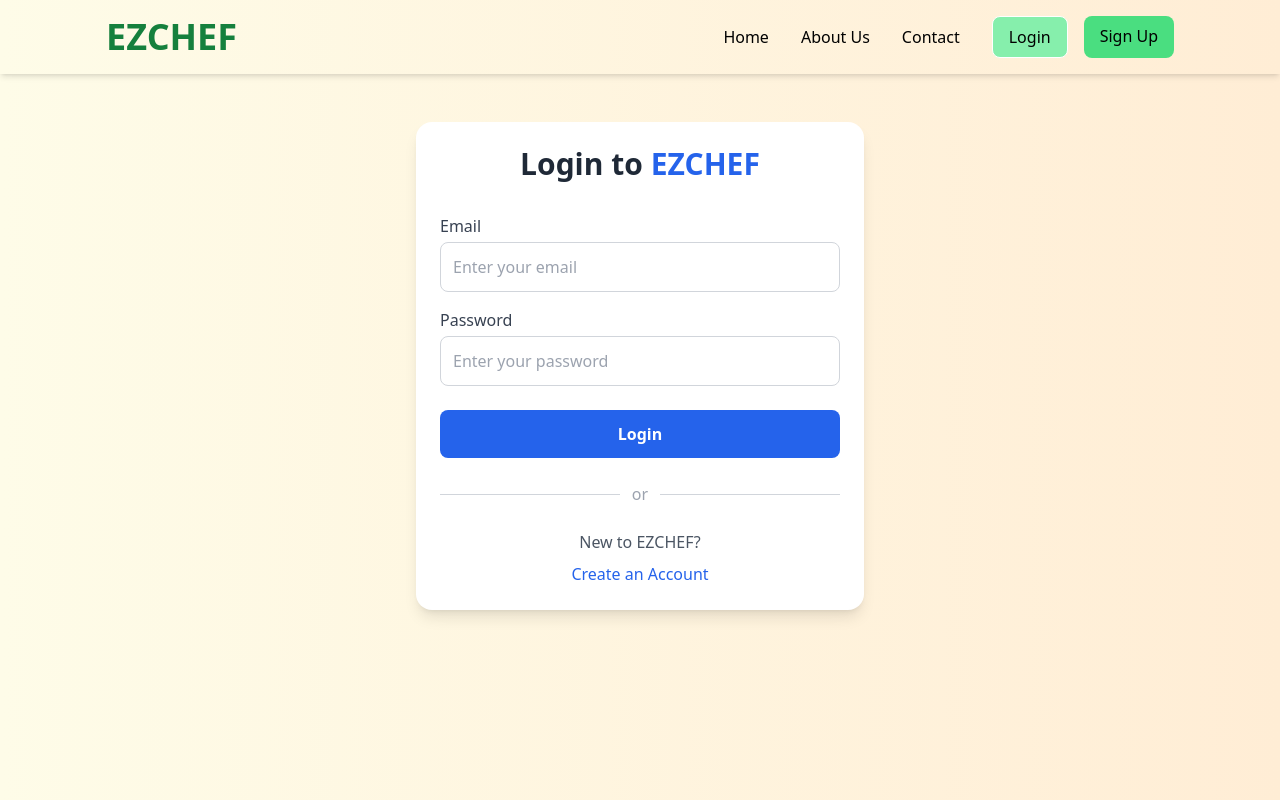
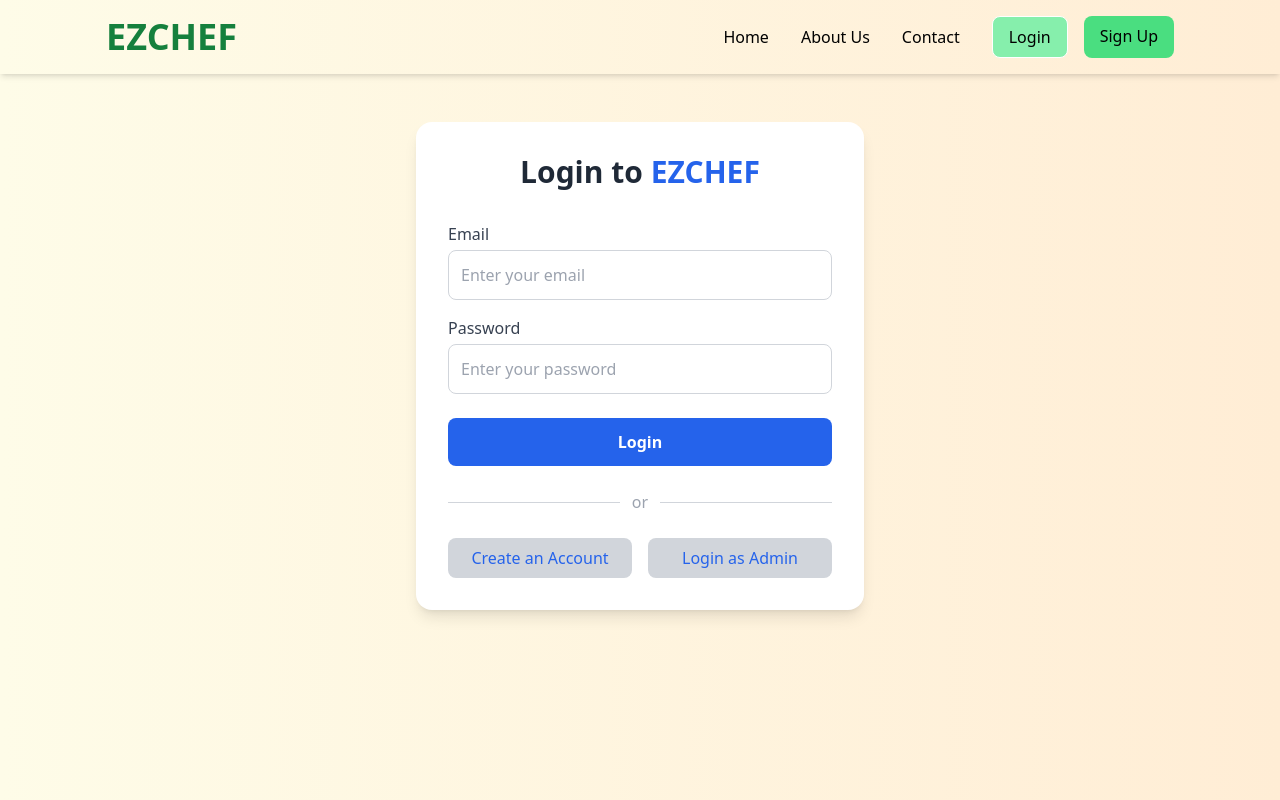
Before and after one commit to lokesh-yadav12/Restaurant-management-system, a React (Vite) app in the folder frontend/: page /login in a window 1280 px wide. Shown: the top 800 px of the page. Built offline with nearby package versions, Linux system fonts and the light colour scheme.

Commit message:
Update Login.jsx

```diff
--- a/frontend/src/pages/Login.jsx
+++ b/frontend/src/pages/Login.jsx
@@ -14,10 +14,13 @@ const Login = () => {
     setIsLoading(true);
 
     try {
-      const { data } = await axios.post(`${import.meta.env.VITE_BACKEND_URL}/api/users/login`, {
-        email,
-        password,
-      });
+      const { data } = await axios.post(
+        `${import.meta.env.VITE_BACKEND_URL}/api/users/login`,
+        {
+          email,
+          password,
+        }
+      );
 
       localStorage.setItem("userInfo", JSON.stringify(data));
 
@@ -40,9 +43,9 @@ const Login = () => {
 
       <form
         onSubmit={handleSubmit}
-        className="bg-white w-full max-w-md p-6 rounded-2xl shadow-lg"
+        className="bg-white w-full max-w-md p-6 sm:p-8 rounded-2xl shadow-lg flex flex-col"
       >
-        <h2 className="text-3xl font-extrabold mb-8 text-center text-gray-800">
+        <h2 className="text-2xl sm:text-3xl font-extrabold mb-8 text-center text-gray-800">
           Login to <span className="text-blue-600">EZCHEF</span>
         </h2>
 
@@ -63,7 +66,9 @@ const Login = () => {
 
         {/* Password */}
         <div className="mb-6">
-          <label className="block text-gray-700 mb-1 font-medium">Password</label>
+          <label className="block text-gray-700 mb-1 font-medium">
+            Password
+          </label>
           <input
             type="password"
             placeholder="Enter your password"
@@ -91,15 +96,25 @@ const Login = () => {
           <div className="flex-grow border-t border-gray-300"></div>
         </div>
 
-        <div className="text-center">
-          <p className="text-gray-600 mb-2">New to EZCHEF?</p>
+        {/* Buttons Row */}
+        <div className="flex flex-col sm:flex-row justify-between gap-4 mt-auto">
           <button
             type="button"
             onClick={() => navigate("/register")}
-            className="text-blue-600 hover:underline font-medium"
+            className="w-full sm:w-1/2 bg-gray-300 hover:bg-gray-200 text-blue-600 py-2 rounded-lg font-medium transition-all duration-200"
             disabled={isLoading}
           >
             Create an Account
+          </button>
+
+          <button
+            type="button"
+            onClick={() =>window.open("https://restaurant-management-system-fson.vercel.app/", "_blank")
+}
+            className="w-full sm:w-1/2 bg-gray-300 hover:bg-gray-200 text-blue-600 py-2 rounded-lg font-medium transition-all duration-200"
+            disabled={isLoading}
+          >
+            Login as Admin
           </button>
         </div>
       </form>
```
